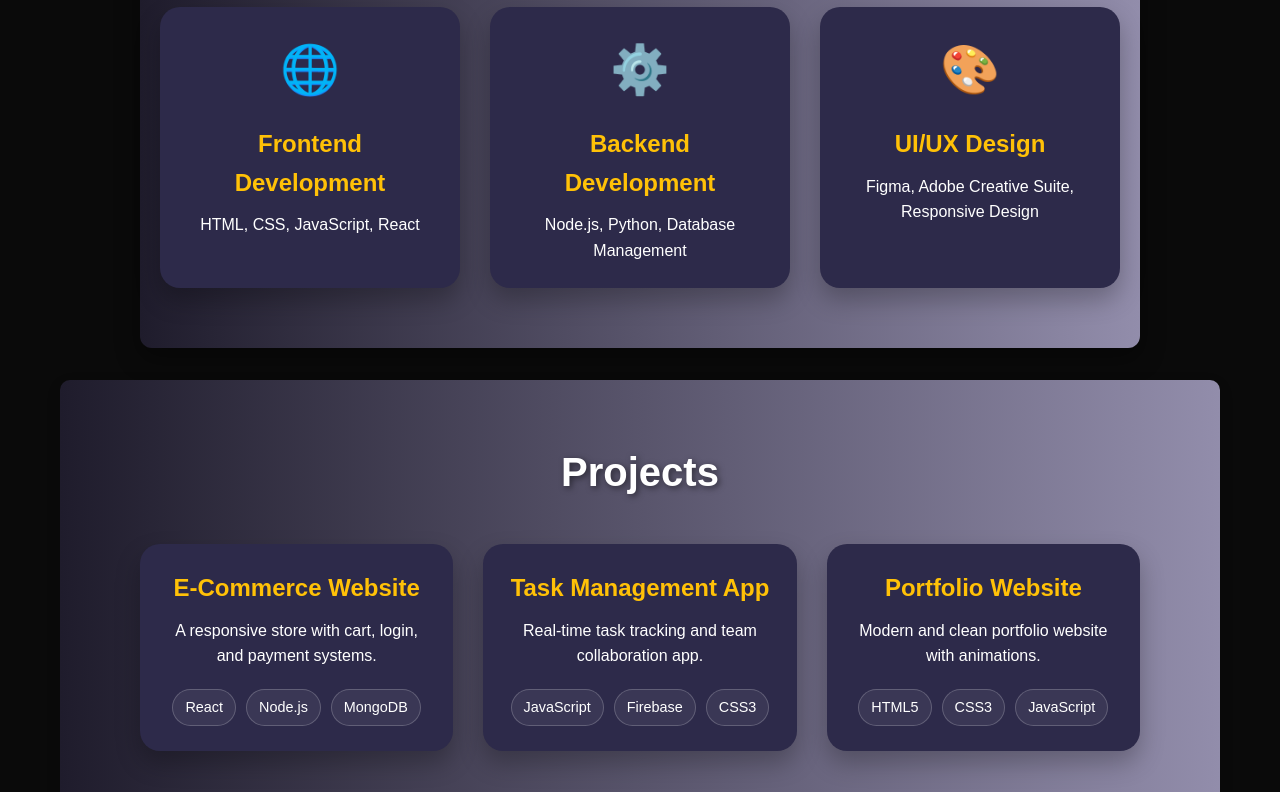
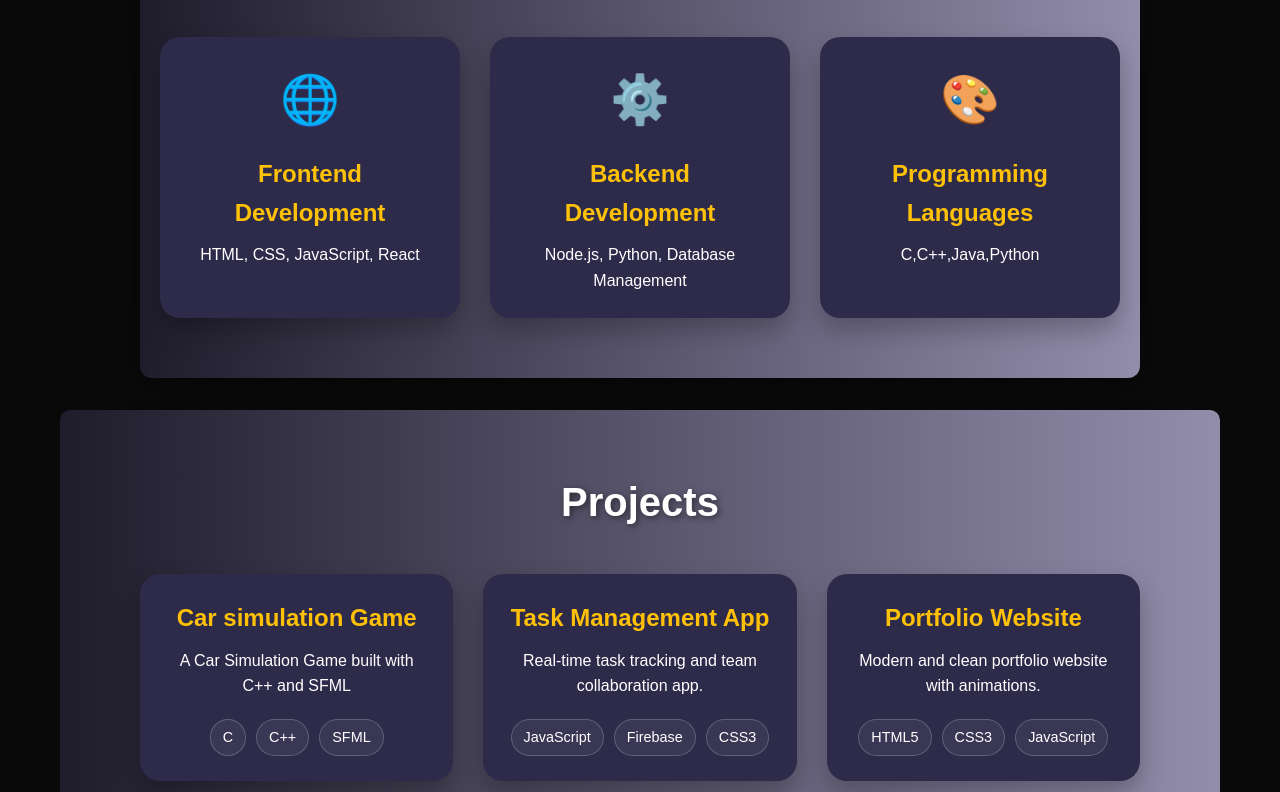
Before and after one commit to FahimurRahman19/Portfolio, a plain HTML site: page index.html in a window 1280 px wide. Shown: the part 1048-1840 px from the top of the page. Drawn offline with Linux system fonts and the light colour scheme.

Commit message:
Update index.html

```diff
--- a/index.html
+++ b/index.html
@@ -12,7 +12,7 @@
     <header>
         <div class="container animate fade-up">
             <h1>Fahimur Rahman</h1>
-            <p>Web Developer & Undergraduate cse Student</p>
+            <p>Web Developer & Undergraduate cse student</p>
         </div>
     </header>
 
@@ -38,10 +38,10 @@
             <h2 class="section-title animate fade-in up">About Me</h2>
             <div class="about-content">
                <div class="profile-img">
-    <img src="mobile_background.jpg" alt="Profile" style="width: 150%; height: 100%; border-radius: 50%;" />
+    <img src="profile.jpg" alt="Profile" style="width: 150%; height: 100%; border-radius: 50%;" />
 </div>
 
-                <p>Hello! I'm a passionate web developer with experience in creating modern, responsive websites and applications.</p>
+                <p>Hello! I'm Md Fahimur Rahman  an undergraduate Computer Science and Engineering student with a strong focus on modern web development. I specialize in building responsive, dynamic, and user-centric websites and applications.</p>
             </div>
         </section>
 
@@ -62,8 +62,8 @@
                 </div>
                 <div class="skill-item">
                     <div class="skill-icon">🎨</div>
-                    <h3>UI/UX Design</h3>
-                    <p>Figma, Adobe Creative Suite, Responsive Design</p>
+                    <h3>Programming Languages</h3>
+                    <p>C,C++,Java,Python</p>
                 </div>
             </div>
         </section>
@@ -74,12 +74,12 @@
             <h2 class="section-title">Projects</h2>
             <div class="projects-grid">
                 <div class="project-card">
-                    <h3>E-Commerce Website</h3>
-                    <p>A responsive store with cart, login, and payment systems.</p>
+                    <h3>Car simulation Game</h3>
+                    <p>A Car Simulation Game built with C++ and SFML</p>
                     <div class="project-tech">
-                        <span class="tech-tag">React</span>
-                        <span class="tech-tag">Node.js</span>
-                        <span class="tech-tag">MongoDB</span>
+                        <span class="tech-tag">C</span>
+                        <span class="tech-tag">C++</span>
+                        <span class="tech-tag">SFML</span>
                     </div>
                 </div>
                 <div class="project-card">
```
